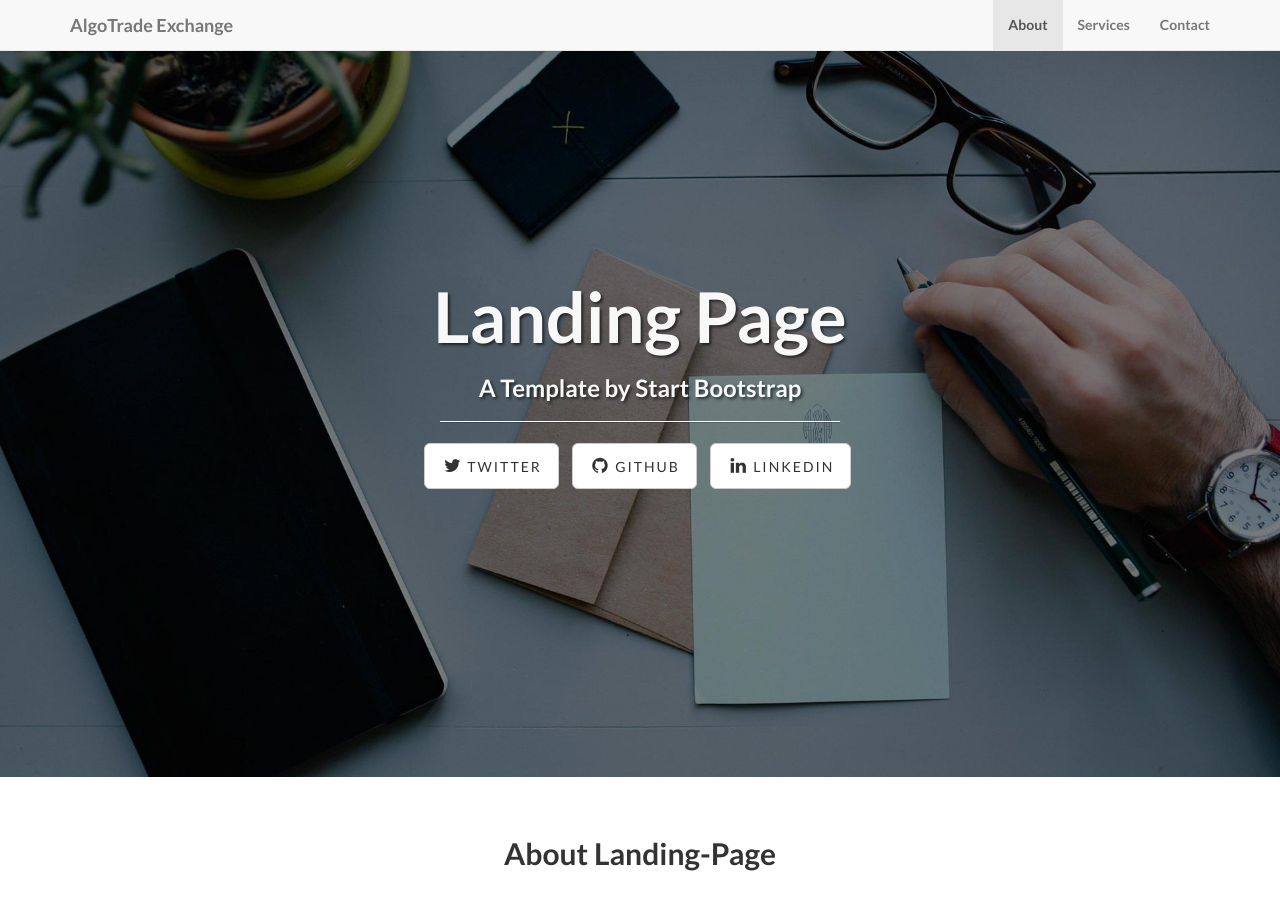
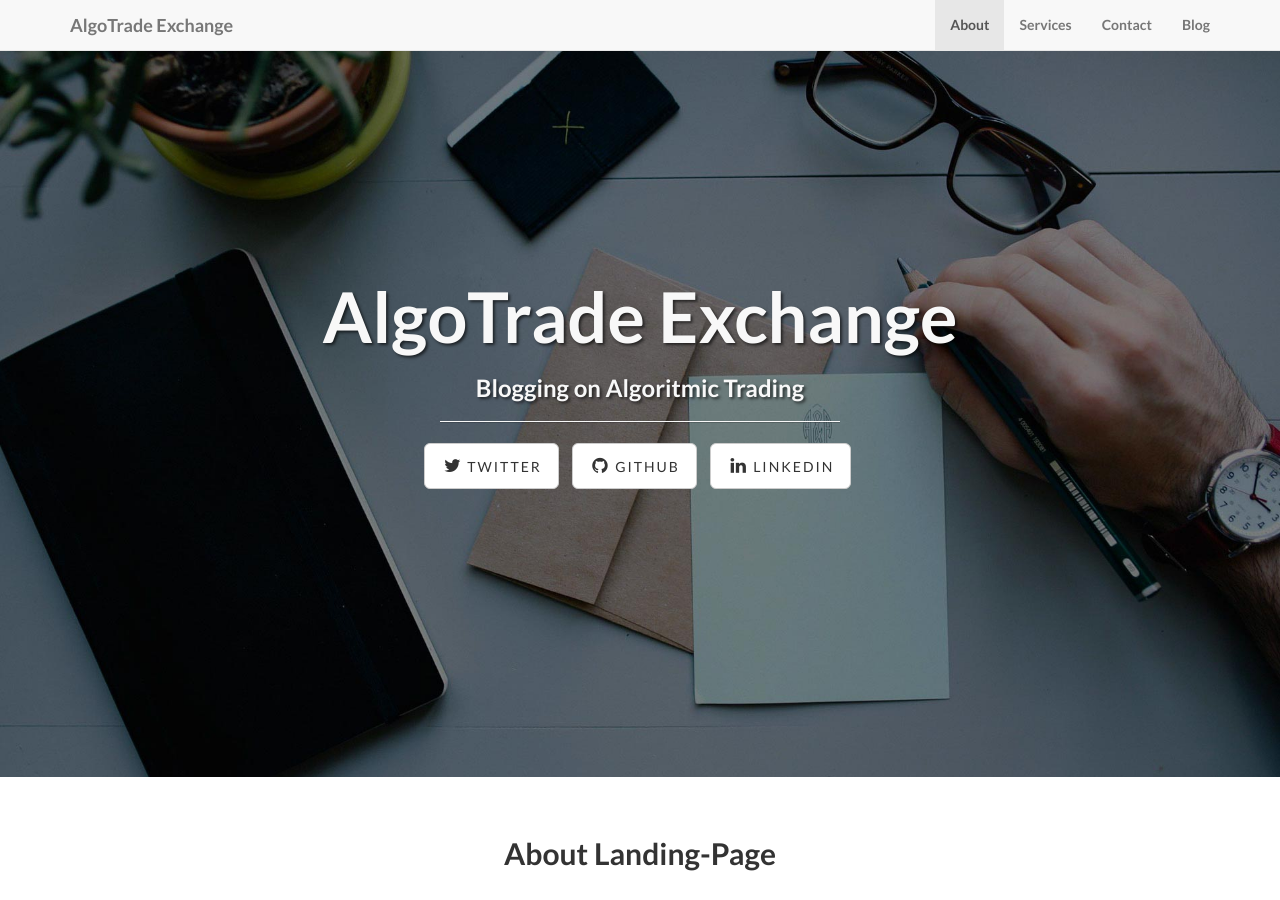
Before and after one commit to AlgoTrade/exchange, a Jekyll site: the page built from index.html, in a window 1280 px wide and 900 px high. Built offline with Jekyll 4.4.1, drawn with Linux system fonts in a browser that asks for light colours.

Commit message:
bootstrap page change

```diff
--- a/_includes/header.html
+++ b/_includes/header.html
@@ -22,6 +22,9 @@
                 </li>
                 <li>
                     <a class="page-scroll" href="#contact">Contact</a>
+                </li>
+                <li>
+                    <a class="page-scroll" href="#blog">Blog</a>
                 </li>
             </ul>
         </div>
--- a/index.html
+++ b/index.html
@@ -1,5 +1,5 @@
 ---
 layout: default
-title: Landing Page
-subTitle: A Template by Start Bootstrap
+title: AlgoTrade Exchange
+subTitle: Blogging on Algoritmic Trading
 ---
```
